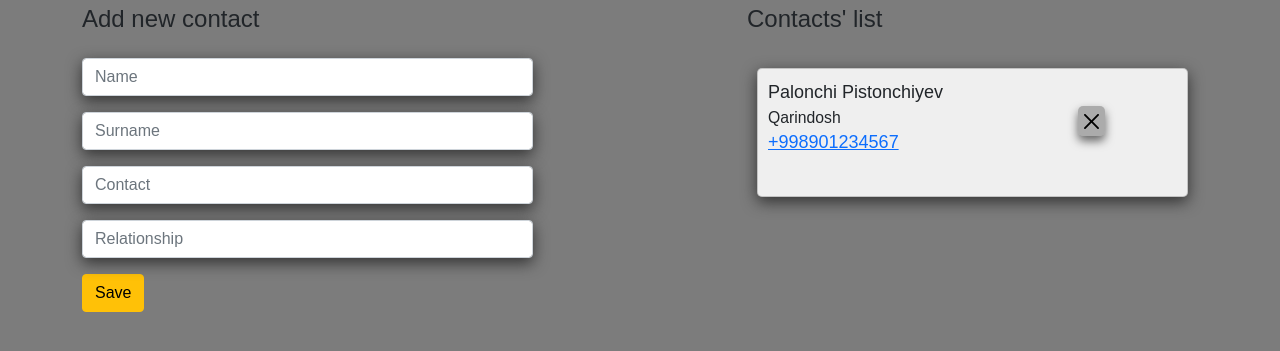
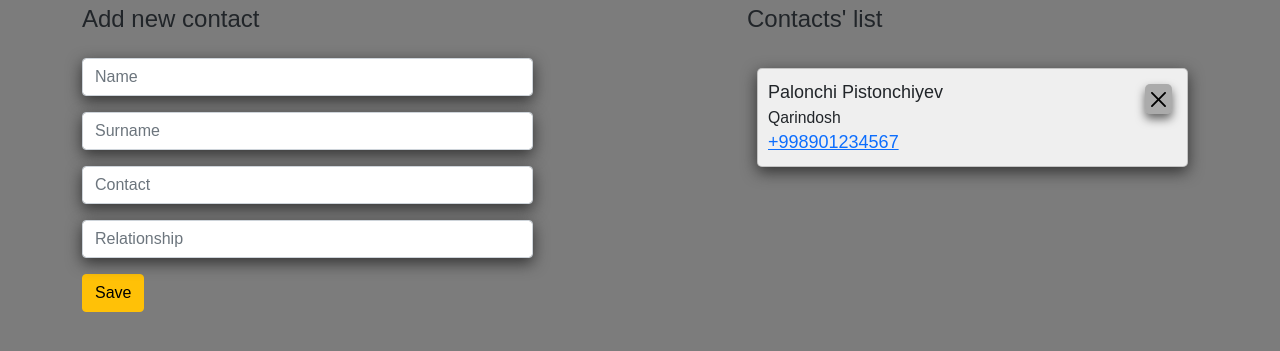
Before and after one commit to Abdulshakur11/Add-contact-list, a plain HTML site: page index.html in a window 1280 px wide. Shown: the part 75-426 px from the top of the page. Drawn offline with Linux system fonts and the light colour scheme.

Commit message:
Initial comment

```diff
--- a/css/style.css
+++ b/css/style.css
@@ -13,6 +13,7 @@ body {
 
 
 .contact__item {
+  position: relative;
   list-style-type: none;
   margin: 10px;
   border: 1px solid rgba(138, 138, 138, 0.431);
@@ -27,14 +28,15 @@ body {
 }
 
 .js-remove-btn {
-  margin-left: 310px;
-  transform: translateY(-50px);
+  position: absolute;
   background-color: #fff;
   border: none;
   background-color: rgba(0, 0, 0, 0.281);
   border-radius: 5px;
   padding-bottom: 2px;
   box-shadow: 0px 5px 10px rgba(0, 0, 0, 0.575);
+  right: 15px;
+  top: 15px;
 }
 
 .js-remove-btn:active {
```
